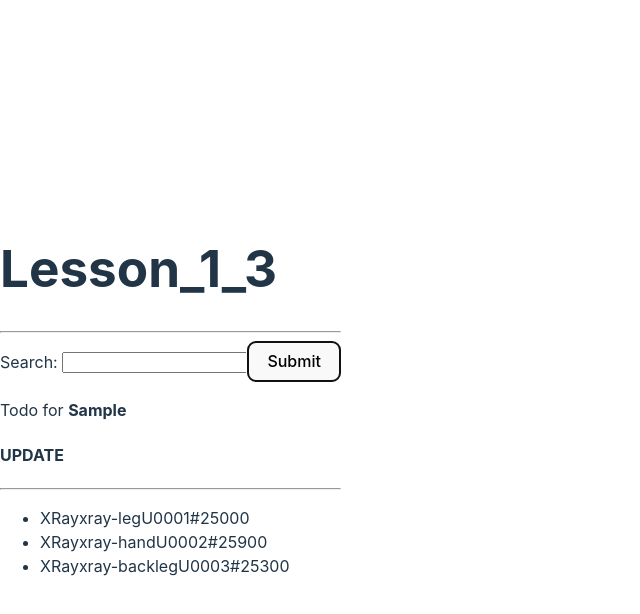
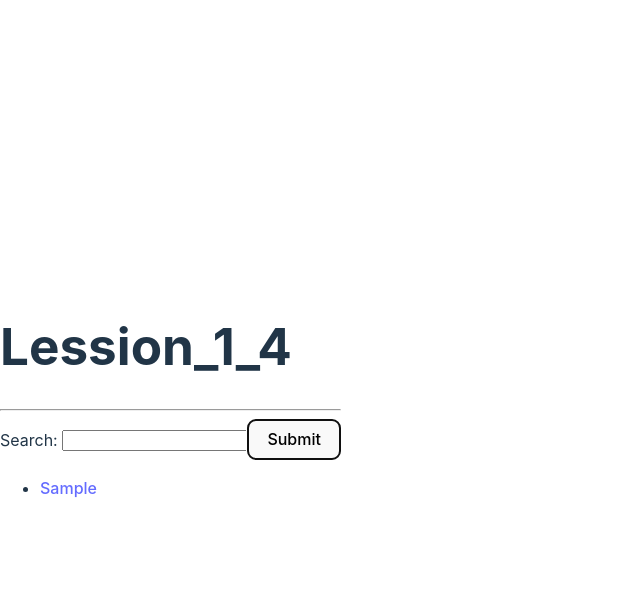
Before and after one commit to ogunsegun/react-todo, a React (Vite) app: page / in a window 1280 px wide. Both pictures are taken after typing "Sample" into the empty fields and a click on the button "Submit". Shown: the top 614 px of the page, without its empty margins (0-640 px from the left). Built offline with nearby package versions, Linux system fonts and the light colour scheme.

Commit message:
Lesson_1_4

```diff
--- a/src/AddTodoForm.jsx
+++ b/src/AddTodoForm.jsx
@@ -1,7 +1,7 @@
-import React from "react";
+import {useState} from "react";
 
 
-// const Search = () => {
+// const Search = (props) => {
 //   const [searchTerm, setSearchTerm] = React.useState('');
 
 //   const handleChange = (event) => {
@@ -21,7 +21,7 @@ import React from "react";
 //       <button>  </button>
 
 //     <p>
-//        Searching for <strong>{searchTerm}</strong>
+//        Searching for <strong>{props.searchTerm}</strong>
 //     </p>
 //     </form>
 //     </div>
@@ -29,29 +29,35 @@ import React from "react";
 
 // };
 
-function AddTodoForm(props){
+function AddTodoForm({onAddTodo}){
+
+  const [todoTitle, setTodoTitle] = useState("");
+
+  const handleTitleChange = (event) => {
+    setTodoTitle(event.target.value);
+  };
 
   const handleAddTodo = (event) => {
     event.preventDefault();
-    const todoTitle = event.target.title.value;
-    console.log(todoTitle); //Log the value of todoTitle in the console
-    props.onAddTodo(todoTitle)
-    event.target.reset(); //Reset the from
-  };
-
+    onAddTodo({
+      title: todoTitle,
+      id: Date.now()
+    });
+    setTodoTitle('');
+  }
   return (
     <div>
       <form onSubmit={handleAddTodo}>
       <label htmlFor="todoTitle">Search: </label>
-      <input id='todoTitle' type="text" name="title"></input>
+      <input id='todoTitle' type="text"
+      name="title" value={todoTitle} onChange={handleTitleChange}></input>
       <button type="submit"> Submit </button>
 
     </form>
     </div>
-  )
+  );
 
 
-}
-
+};
 
 export default AddTodoForm
--- a/src/App.jsx
+++ b/src/App.jsx
@@ -1,141 +1,76 @@
-import * as React from 'react';
+import {useState} from 'react'
 import AddTodoForm from './AddTodoForm';
-import TodoList from './TodoList';
+import TodoList from './TodoList'
 
-const title = 'Lesson_1_3';
+const title ='Lession_1_4';
 
+const App = () => {
+  const [todoList, setTodoList] = useState([]);
 
-const stories = [
-  {
-    title: 'React',
-    url: 'https://reactjs.org/',
-    author: 'Jordan Walke',
-    num_comments: 3,
-    point: 4,
-    objectID: 0,
-  },
-  {
-    title: 'Redux',
-    url: 'https://redux.js.org/',
-    author: 'Dan Abramov, Andrew Clark',
-    num_comments: 2,
-    point:5,
-    objectID: 0,
-  },
-];
-
-const Java = [
-  {
-    title: 'Jave',
-    url: 'https://Java.org/',
-    author: 'Jordan Walke',
-    num_comments: 3,
-    point: 4,
-    objectID: 0,
-  },
-  {
-    title: 'PHP',
-    url: 'https://Php.org/',
-    author: 'Dan Abramov, Andrew Clark',
-    num_comments: 2,
-    point:5,
-    objectID: 0,
-  },
-];
-
-const prics_list = [
-  {
-    testgroup:'XRay',
-    testname:'xray-leg',
-    testnum: 'U0001',
-    testprice: '#25000',
-    testID: 1,
-  },
-  {
-    testgroup:'XRay',
-    testname:'xray-hand',
-    testnum: 'U0002',
-    testprice: '#25900',
-    testID: 2,
-  },
-  {
-    testgroup:'XRay',
-    testname:'xray-backleg',
-    testnum: 'U0003',
-    testprice: '#25300',
-    testID: 3,
-  }
-];
-
-function Testlist(props){
-
-  return(
+const addTodo = (newTodo) => {
+  setTodoList([...todoList, newTodo]);
+}
+  return (
     <div>
-    <ul>
-      {props.p_list.map(function(titem){
-        return (<Item titem={titem} />)
-      })}
-    </ul>
+      <h1>{title}</h1>
+      <hr/>
+      <AddTodoForm onAddTodo={addTodo} />
+      <TodoList todoList={todoList} />
     </div>
-  )
-};
-const Item = ({titem}) =>{
-  return(
-    <li key={titem.testID}>
-    <span>{titem.testgroup}</span>
-    <span>{titem.testname}</span>
-    <span>{titem.testnum}</span>
-    <span>{titem.testprice}</span>
-  </li>
   )
 }
 
-// function List(props){
-//   return(
+export default App;
+
+
+
+
+
+// import * as React from 'react';
+// import AddTodoForm from './AddTodoForm';
+// import TodoList from './TodoList';
+
+
+// const title = 'Lesson_1_4';
+
+
+// function App() {
+
+//   const [todoList, setTodoList] = React.useState([
+//     {
+//       title: 'React',
+//       url: 'https://reactjs.org/',
+//       author: 'Jordan Walke',
+//       num_comments: 3,
+//       point: 4,
+//       objectID: 0,
+//     },
+//     {
+//       title: 'Redux',
+//       url: 'https://redux.js.org/',
+//       author: 'Dan Abramov, Andrew Clark',
+//       num_comments: 2,
+//       point:5,
+//       objectID: 1,
+//     },
+//   ]);
+
+//   const addTodo =(newTodo) => {
+//     setTodoList([...todoList, newTodo]);
+//   }
+//   return (
 //     <div>
-//       <h2>{props.title}</h2>
-//       <ul>
-//       {props.list.map(function(item) {
-//         return(<Item item={item} />);
-//       })}
-//     </ul>
+//       <h1>{title}</h1>
+
+//         <hr />
+//         <AddTodoForm onAddTodo={addTodo}/>
+//         <p>
+//           Todo for <strong>{todoList}</strong>
+//         </p>
+//       <hr />
+//       <TodoList pList={todoList} />
 //     </div>
-
 //   );
 // }
 
-// const Item =(props) => {
-//   return (
-//     <li key={props.item.objectID} >
-//     <span>
-//       <a href={props.item.url}>{props.item.title}</a>
-//     </span>
-//     <span>{props.item.author}</span>
-//     <span>{props.item.num_comments}</span>
-//     <span>{props.item.point}</span>
-//   </li>
-//   );
-// }
-
-function App() {
-
-  const [newTodo, setNewTodo] = React.useState('');
-
-  return (
-    <div>
-      <h1>{title}</h1>
-        <hr />
-        <AddTodoForm onAddTodo={setNewTodo}/>
-        <p>
-          Todo for <strong>{newTodo}</strong>
-          <h4>UPDATE</h4>
-        </p>
-      {/* <List list={stories} title="React Ecosystem" />
-      <List list={Java} title="JavaScrript Libraries" />  */}
-      <hr />
-       <Testlist p_list={prics_list}/>
-    </div>
-  );
-}
-
-export default App;
+// export default App;
--- a/src/TodoList.jsx
+++ b/src/TodoList.jsx
@@ -1,8 +1,7 @@
-import React from "react";
+import React from 'react'
 import TodoListItem from "./TodoListItem";
 
-
-const list_web = [
+const todoList = [
   {
     title: 'React',
     url: 'https://reactjs.org/',
@@ -17,23 +16,20 @@ const list_web = [
     author: 'Dan Abramov, Andrew Clark',
     num_comments: 2,
     point:5,
-      objectID: 0,
+    objectID: 1,
   },
 ];
 
+console.log('todoList', todoList)
 
-function TodoList (){
-
-    return(
+const TodoList = ({todoList}) => {
+  return (
     <ul>
-        {list_web.map(function(todo) {
-          return (
-            <TodoListItem  key={todo.objectID} todo={todo}/>
+      {todoList.map((todo) => (
+        <TodoListItem key={todo.objectID} todo={todo} />
+      ))}
+    </ul>
   )
-        })}
-
-      </ul>
-    );
 }
 
-export default TodoList
+export default TodoList;
--- a/src/TodoListItem.jsx
+++ b/src/TodoListItem.jsx
@@ -1,16 +1,16 @@
 import React from "react";
 
 
-function TodoListItem(props) {
-
+function TodoListItem({todo}) {
+    // console.log('item', props.item.url)
     return (
-        <li key={props.item.objectID} >
+        <li key={todo.objectID} >
               <span>
-                <a href={props.item.url}>{item.title}</a>
+                <a href={todo.url}>{todo.title}</a>
               </span>
-              <span>{props.item.author}</span>
-              <span>{props.item.num_comments}</span>
-              <span>{props.item.point}</span>
+              <span>{todo.author}</span>
+              <span>{todo.num_comments}</span>
+              <span>{todo.point}</span>
             </li>
     )
 }
```
Lines whose indentation alone changed are shown as unchanged.
